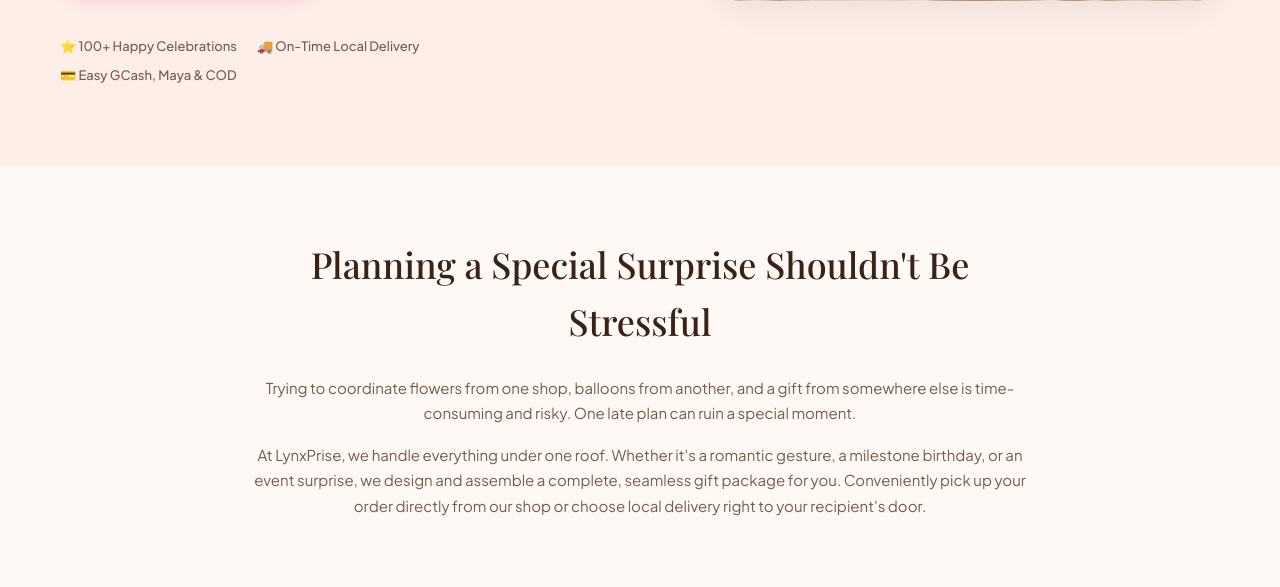
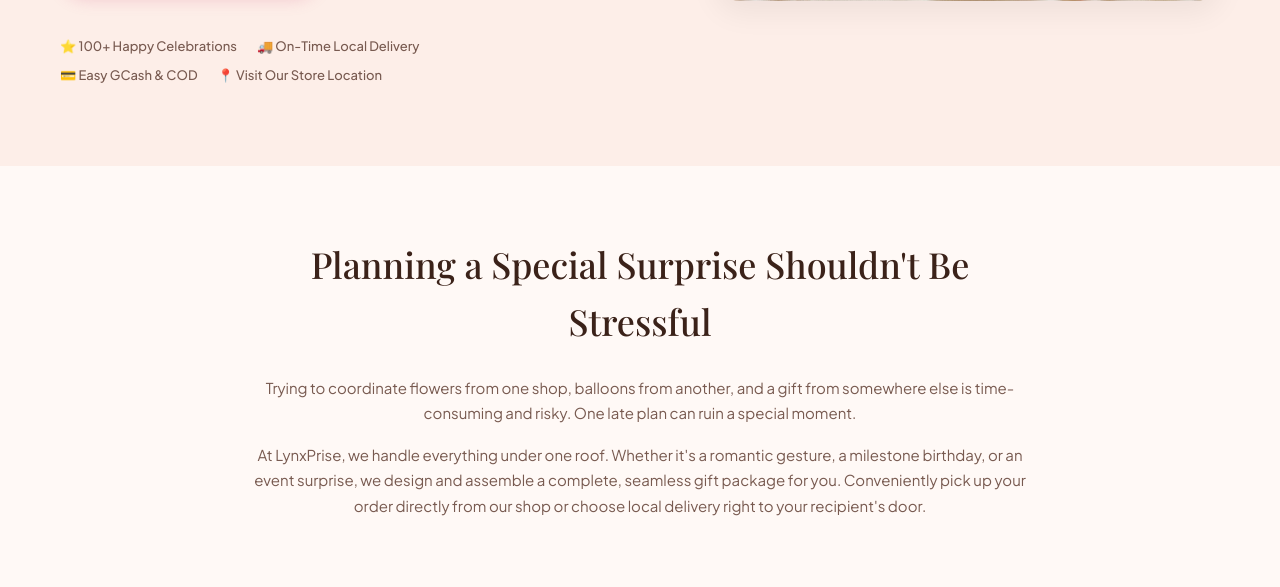
Before and after one commit to LynxPrise/GiftStore, a PHP site: page / in a window 1280 px wide. Shown: the part 592-1179 px from the top of the page. Run offline with PHP 8.4, Linux system fonts and the light colour scheme; data that the repository does not hold is empty; some web fonts are replaced.

Commit message:
location added

```diff
--- a/index.php
+++ b/index.php
@@ -217,6 +217,23 @@ try {
     .lp-hero-trust-row {
       display: flex;
       gap: 20px;
+      align-items: center; /* Keeps icons and text vertically aligned */
+    }
+
+    /* New link styles to match the other spans */
+    .map-link {
+      color: var(--text-muted);
+      font-weight: 500;            /* Inherits var(--text-muted) from parent */
+      text-decoration: none;      /* Removes default blue underline */
+      font-size: 13px;          /* Keeps font size 13px */
+      font-weight: 500;        /* Keeps font weight 500 */
+      transition: opacity 0.2s ease, text-decoration 0.2s ease;
+    }
+
+    /* Subtle hover state so users know it's interactive */
+    .map-link:hover {
+      text-decoration: underline; /* Adds underline on hover only */
+      opacity: 0.85;
     }
 
     .lp-hero-image-card {
@@ -509,6 +526,12 @@ try {
       margin-bottom: 40px;
     }
 
+    /* Store location map in footer */
+    .store-map { margin-top: 12px; }
+    .store-map .map-embed { width: 100%; height: 180px; border-radius: 10px; border: 0; box-shadow: 0 8px 24px rgba(0,0,0,0.08); }
+    .store-map .map-link { display: inline-flex; gap:8px; align-items:center; margin-top:8px; color: var(--text-dark); font-weight:700; text-decoration:none; }
+    .store-map .map-link small { display:block; font-weight:600; color:var(--text-muted); font-size:12px; }
+
     .lp-footer-col h5 {
       font-weight: 700;
       color: var(--text-dark);
@@ -588,10 +611,14 @@ try {
                 <span>⭐ 100+ Happy Celebrations</span>
                 <span>🚚 On-Time Local Delivery</span>
               </div>
-              <div>
-                <span>💳 Easy GCash, Maya & COD</span>
+              <div class="lp-hero-trust-row">
+                <span>💳 Easy GCash & COD</span>
+                <span class="location-badge">
+                  📍 <a href="https://www.google.com/maps/search/?api=1&query=10.76498,124.91874" target="_blank" rel="noopener noreferrer" class="map-link">Visit Our Store Location</a>
+                </span>
               </div>
             </div>
+
           </div>
           <div class="lp-hero-image-card">
             <img src="Assets/Images/hero-surprise.jpg" alt="LynxPrise Floral Arrangement and Surprise Box">
@@ -756,13 +783,25 @@ try {
         <div class="lp-footer-col">
           <h5>Payments</h5>
           <p>GCash ▪ Maya ▪ Cash on Delivery</p>
+
         </div>
       </div>
+
+
       <div class="lp-footer-bottom">
         &copy; 2026 LynxPrise. All rights reserved.
       </div>
     </div>
   </footer>
 
+  <script>
+    function openMapModal() {
+      document.getElementById("mapModal").style.display = "flex";
+    }
+    function closeMapModal() {
+      document.getElementById("mapModal").style.display = "none";
+}
+    </script>
+
 </body>
 </html>
```
